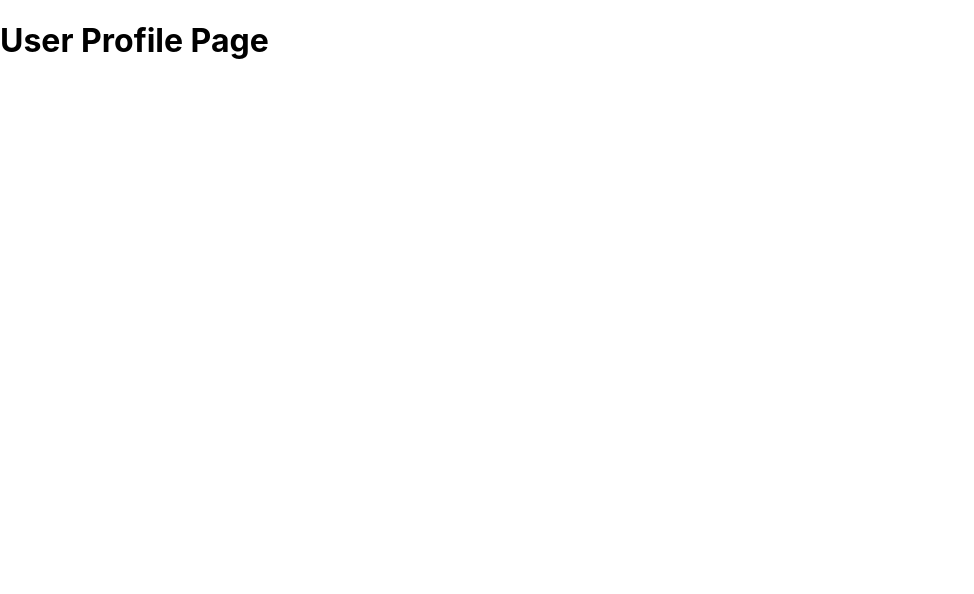
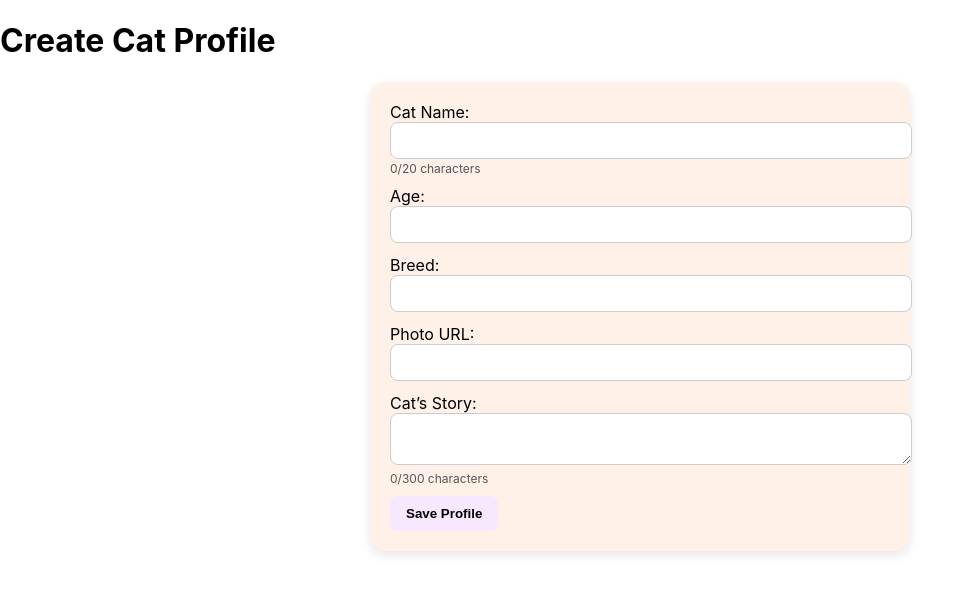
Before and after one commit to samikshya516/catlovers-app, a React (Create React App) app: page /profile in a window 1280 px wide. Shown: the top 594 px of the page, without its empty margins (0-974 px from the left). Built offline with nearby package versions, Linux system fonts and the light colour scheme.

Commit message:
add getstartedcta, gestartedctamodule.. layout

```diff
--- a/src/components/CommunityStats.module.css
+++ b/src/components/CommunityStats.module.css
@@ -0,0 +1,39 @@
+.statsSection {
+  background-color: #FFF0E8;
+  padding: 2rem;
+  border-radius: 16px;
+  margin: 2rem 0;
+  text-align: center;
+}
+
+.statsSection h2 {
+  color: #D17842;
+  font-size: 1.5rem;
+  margin-bottom: 1.5rem;
+}
+
+.statsGrid {
+  display: flex;
+  justify-content: center;
+  gap: 2rem;
+  flex-wrap: wrap;
+}
+
+.statCard {
+  background-color: white;
+  padding: 1.5rem;
+  border-radius: 12px;
+  box-shadow: 0 4px 10px rgba(0, 0, 0, 0.1);
+  width: 160px;
+}
+
+.statCard h3 {
+  color: #333;
+  margin: 0.5rem 0;
+}
+
+.statCard p {
+  font-size: 1.2rem;
+  font-weight: bold;
+  color: #444;
+}
--- a/src/components/GetStartedCTA.jsx
+++ b/src/components/GetStartedCTA.jsx
@@ -7,7 +7,7 @@ function GetStartedCTA() {
   <section className={styles.ctaSection}>
     <h2>Ready to Explore?</h2>
     <div className={styles.buttonGroup}>
-      <Link to="/cats" className={styles.ctaButton}>Meet the Cats</Link>
+
       <Link to="/journal" className={styles.ctaButton}>Start Journaling</Link>
     </div>
   </section>
--- a/src/components/GetStartedCTA.module.css
+++ b/src/components/GetStartedCTA.module.css
@@ -0,0 +1,35 @@
+.ctaSection {
+  background-color: #F8E8FF;
+  padding: 2rem;
+  text-align: center;
+  border-radius: 16px;
+  margin-bottom: 2rem;
+}
+
+.ctaSection h2 {
+  color: #5E3A87;
+  font-size: 1.5rem;
+  margin-bottom: 1rem;
+}
+
+.buttonGroup {
+  display: flex;
+  justify-content: center;
+  gap: 1.5rem;
+  flex-wrap: wrap;
+}
+
+.ctaButton {
+  background-color: #E8F4FF;
+  color: #333;
+  padding: 0.75rem 1.5rem;
+  border: none;
+  border-radius: 8px;
+  text-decoration: none;
+  font-weight: bold;
+  transition: background-color 0.3s ease;
+}
+
+.ctaButton:hover {
+  background-color: #d0e8f7;
+}
--- a/src/components/Navbar.jsx
+++ b/src/components/Navbar.jsx
@@ -6,11 +6,11 @@ function Navbar() {
   return (
     <nav className={styles.nav}>
       <div className={styles.logo}>🐱 CatLovers</div>
-      <ul className={styles.navLinks}>
+      <ul className={styles.navlinks}>
         <li><Link to="/">Home</Link></li>
-        <li><Link to="/cats">Cats</Link></li>
         <li><Link to="/journal">Journal</Link></li>
-        <li><Link to="/about">About</Link></li>
+        <li><Link to="/circles">Circles</Link></li>
+        <li><Link to="/profile">Profile</Link></li>
       </ul>
     </nav>
   );
--- /dev/null
+++ b/src/components/ProfileCard.jsx
@@ -0,0 +1,39 @@
+import React from "react";
+//import styles from './ProfileCard.module.css';
+
+
+function ProfileCard({ catName, age, breed, photoURL, story, onEdit }) {
+  return (
+    <div style={{
+      border: "1px solid #ccc",
+      borderRadius: "1rem",
+      padding: "1rem",
+      backgroundColor: "#F8E8FF",
+      boxShadow: "2px 2px 8px rgba(0, 0, 0, 0.1)",
+      maxWidth: "400px",
+      margin: "2rem auto"
+    }}>
+      <img
+        src={photoURL}
+        alt={`A cat named ${catName}`}
+        style={{ width: "100%", borderRadius: "1rem" }}
+      />
+      <h2>{catName}</h2>
+      <p><strong>Age:</strong> {age}</p>
+      <p><strong>Breed:</strong> {breed}</p>
+      <p><strong>Story:</strong> {story}</p>
+      <button onClick={onEdit} style={{
+        marginTop: "1rem",
+        padding: "0.5rem 1rem",
+        borderRadius: "0.5rem",
+        border: "none",
+        backgroundColor: "#E8F4FF",
+        cursor: "pointer"
+      }}>
+        Edit Profile
+      </button>
+    </div>
+  );
+}
+
+export default ProfileCard;
--- /dev/null
+++ b/src/components/ProfileCard.module.css
@@ -0,0 +1,35 @@
+.card {
+  background-color: #E8F4FF;
+  padding: 20px;
+  border-radius: 20px;
+  box-shadow: 0 6px 16px rgba(0, 0, 0, 0.1);
+  max-width: 500px;
+  margin: auto;
+  text-align: center;
+}
+
+.card img {
+  width: 100%;
+  border-radius: 12px;
+  margin-bottom: 12px;
+}
+
+.card h2 {
+  margin-bottom: 8px;
+  color: #333;
+}
+
+.card p {
+  color: #444;
+  font-size: 14px;
+}
+
+.card button {
+  margin-top: 12px;
+  background-color: #FFF0E8;
+  border: none;
+  padding: 10px 16px;
+  border-radius: 8px;
+  cursor: pointer;
+  font-weight: bold;
+}
--- /dev/null
+++ b/src/data/mockJournalPosts.js
@@ -0,0 +1,28 @@
+// src/data/mockJournalPosts.js
+
+export const mockPosts = [
+  {
+    id: 1,
+    catName: "Whiskers",
+    image: "https://placekitten.com/300/200",
+    story: "Today Whiskers chased a butterfly and napped in the sun.",
+    mood: "playful",
+    timestamp: "2024-01-15"
+  },
+  {
+    id: 2,
+    catName: "Luna",
+    image: "https://placekitten.com/300/201",
+    story: "Luna was a sleepy fluffball all day long.",
+    mood: "sleepy",
+    timestamp: "2024-02-10"
+  },
+  {
+    id: 3,
+    catName: "Milo",
+    image: "https://placekitten.com/300/202",
+    story: "Milo hid under the couch when it started to rain. Poor thing!",
+    mood: "anxious",
+    timestamp: "2024-03-08"
+  }
+];
--- a/src/pages/Home.jsx
+++ b/src/pages/Home.jsx
@@ -3,7 +3,6 @@ import Navbar from "../components/Navbar";
 import DailyAffirmation from "../components/DailyAffirmation";
 import CommunityStats from "../components/CommunityStats";
 import GetStartedCTA from "../components/GetStartedCTA";
-
 
 function Home() {
   return (
--- a/src/pages/Journal.jsx
+++ b/src/pages/Journal.jsx
@@ -1,4 +1,27 @@
+
+import { mockPosts } from "../data/mockJournalPosts"; // This brings in your fake journal posts
+import JournalCard from "../components/JournalCard"; // This brings in your JournalCard component
+
 function Journal() {
-  return <div><h1>Cat Journal Page</h1></div>;
+  return (
+    <div style={{ padding: "2rem" }}>
+      <h1>Cat Journal</h1>
+
+      {/* 📸 Journal Post Feed */}
+      <div>
+      {mockPosts.map((post) => (
+        <JournalCard
+          key={post.id}
+          catName={post.catName}
+          image={post.image}
+          story={post.story}
+          mood={post.mood}
+          timestamp={post.timestamp}
+        />
+      ))}
+      </div>
+    </div>
+    );
 }
+
 export default Journal;
--- a/src/pages/Profile.jsx
+++ b/src/pages/Profile.jsx
@@ -1,4 +1,114 @@
+import React, { useState } from "react";
+import ProfileCard from "../components/ProfileCard";
+import styles from './Profile.module.css';
+
 function Profile() {
-  return <div><h1>User Profile Page</h1></div>;
+  const [catName, setCatName] = useState("");
+  const [age, setAge] = useState("");
+  const [breed, setBreed] = useState("");
+  const [photoURL, setPhotoURL] = useState("");
+  const [story, setStory] = useState("");
+  const [isSubmitted, setIsSubmitted] = useState(false);
+  const [formErrors, setFormErrors] = useState({});
+
+  function validateForm() {
+  const errors = {};
+
+  if (!catName.trim()) errors.catName = "Cat name is required";
+  if (!age) errors.age = "Age is required";
+  if (!story.trim()) errors.story = "Story is required";
+
+  return errors;
 }
+
+
+  const handleSubmit = (e) => {
+  e.preventDefault();
+
+  const errors = validateForm();
+  setFormErrors(errors);
+
+  if (Object.keys(errors).length === 0) {
+    setIsSubmitted(true);
+  }
+};
+
+
+  return (
+  <div>
+    <h1>Create Cat Profile</h1>
+    <div className={styles.formContainer}>
+      {!isSubmitted ? (
+        <form onSubmit={handleSubmit}>
+          {/* Form fields stay the same */}
+          <div>
+            <label>Cat Name:</label>
+            <input
+              type="text"
+              value={catName}
+              onChange={(e) => setCatName(e.target.value)}
+              maxLength={20}
+            />
+            <p>{catName.length}/20 characters</p>
+            {formErrors.catName && <p style={{ color: "red" }}>{formErrors.catName}</p>}
+          </div>
+
+          <div>
+            <label>Age:</label>
+            <input
+              type="number"
+              value={age}
+              onChange={(e) => setAge(e.target.value)}
+            />
+            {formErrors.age && <p style={{ color: "red" }}>{formErrors.age}</p>}
+          </div>
+
+          <div>
+            <label>Breed:</label>
+            <input
+              type="text"
+              value={breed}
+              onChange={(e) => setBreed(e.target.value)}
+            />
+            {formErrors.breed && <p style={{ color: "red" }}>{formErrors.breed}</p>}
+          </div>
+
+          <div>
+            <label>Photo URL:</label>
+            <input
+              type="url"
+              value={photoURL}
+              onChange={(e) => setPhotoURL(e.target.value)}
+            />
+          </div>
+
+          <div>
+            <label>Cat’s Story:</label>
+            <textarea
+              value={story}
+              onChange={(e) => setStory(e.target.value)}
+              maxLength={300}
+            />
+            <p>{story.length}/300 characters</p>
+            {formErrors.story && <p style={{ color: "red" }}>{formErrors.story}</p>}
+          </div>
+
+          <button type="submit">Save Profile</button>
+        </form>
+      ) : (
+        <ProfileCard
+          catName={catName}
+          age={age}
+          breed={breed}
+          photoURL={photoURL}
+          story={story}
+          onEdit={() => setIsSubmitted(false)} // this will toggle back to edit mode
+        />
+      )}
+    </div>
+  </div>
+);
+
+}
+
 export default Profile;
--- /dev/null
+++ b/src/pages/Profile.module.css
@@ -0,0 +1,33 @@
+.formContainer {
+  background-color: #FFF0E8;
+  padding: 20px;
+  border-radius: 16px;
+  box-shadow: 0 4px 12px rgba(0, 0, 0, 0.1);
+  max-width: 500px;
+  margin: auto;
+}
+
+.formContainer input,
+.formContainer textarea {
+  width: 100%;
+  padding: 10px;
+  border-radius: 8px;
+  border: 1px solid #ccc;
+  margin-bottom: 12px;
+}
+
+.formContainer button {
+  background-color: #F8E8FF;
+  border: none;
+  padding: 10px 16px;
+  border-radius: 8px;
+  cursor: pointer;
+  font-weight: bold;
+}
+
+.formContainer p {
+  font-size: 12px;
+  color: #555;
+  margin-top: -10px;
+  margin-bottom: 10px;
+}
```
Also changed, not shown: src/components/JournalCard.jsx (added).
